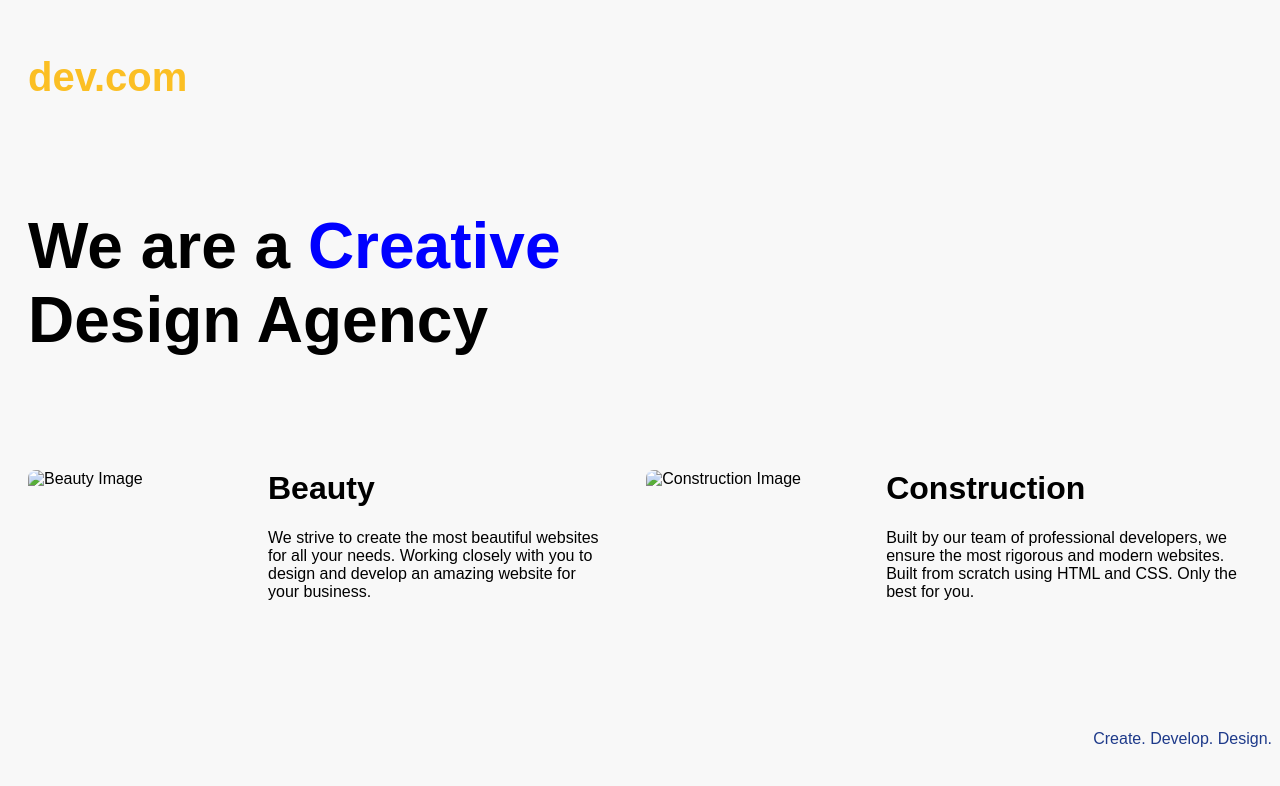
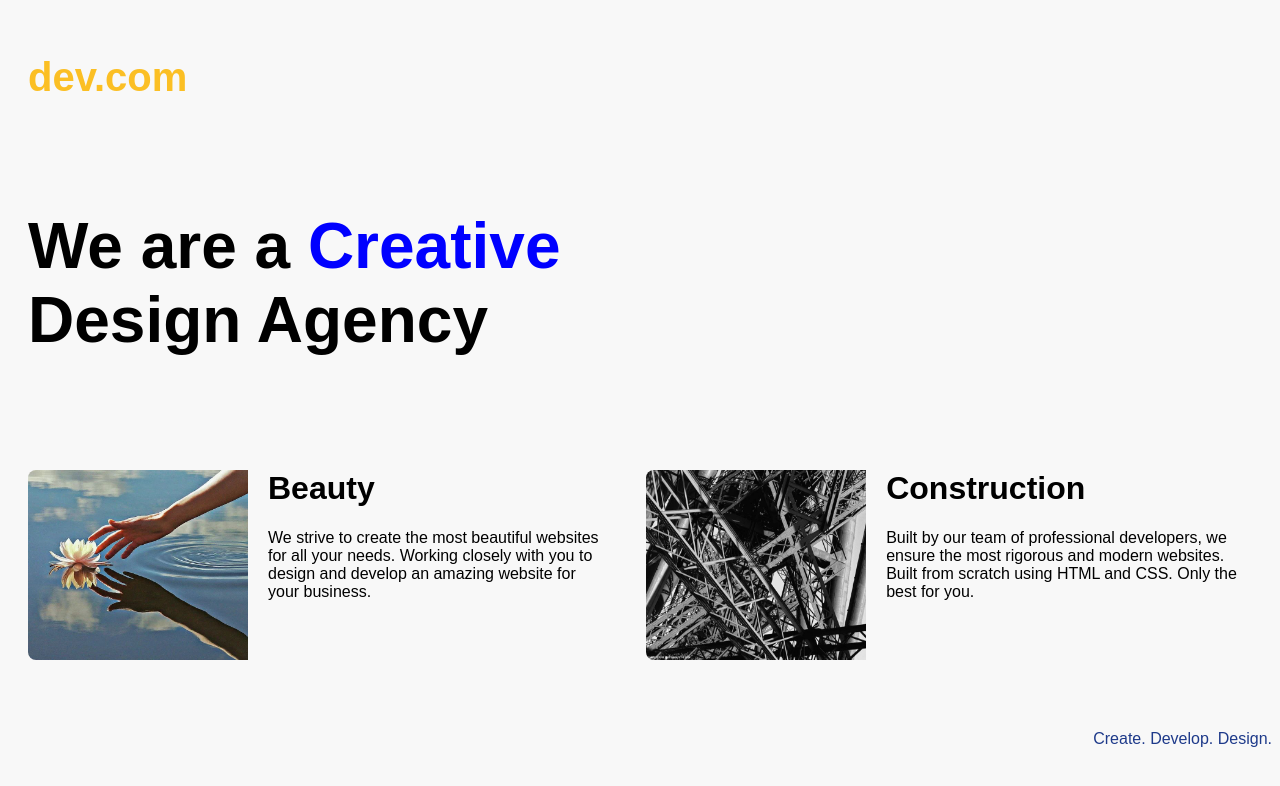
Before and after one commit to Alya-nur-rahmadani/Agency, a plain HTML site: page index.html in a window 1280 px wide. Drawn offline with Linux system fonts and the light colour scheme; the site is published under a folder, as on GitHub Pages, so addresses that start at the root find nothing.

Commit message:
Update index.html

```diff
--- a/index.html
+++ b/index.html
@@ -17,7 +17,7 @@
 
     <div class="container">
       <div class="content">
-        <img src="/img/beauty.jpg" alt="Beauty Image" />
+        <img src="img/beauty.jpg" alt="Beauty Image" />
         <h1>Beauty</h1>
         <p>
           We strive to create the most beautiful websites for all your needs.
@@ -26,7 +26,7 @@
         </p>
       </div>
       <div class="content">
-        <img src="/img/construction.jpg" alt="Construction Image" />
+        <img src="img/construction.jpg" alt="Construction Image" />
         <h1>Construction</h1>
         <p>
           Built by our team of professional developers, we ensure the most
```
